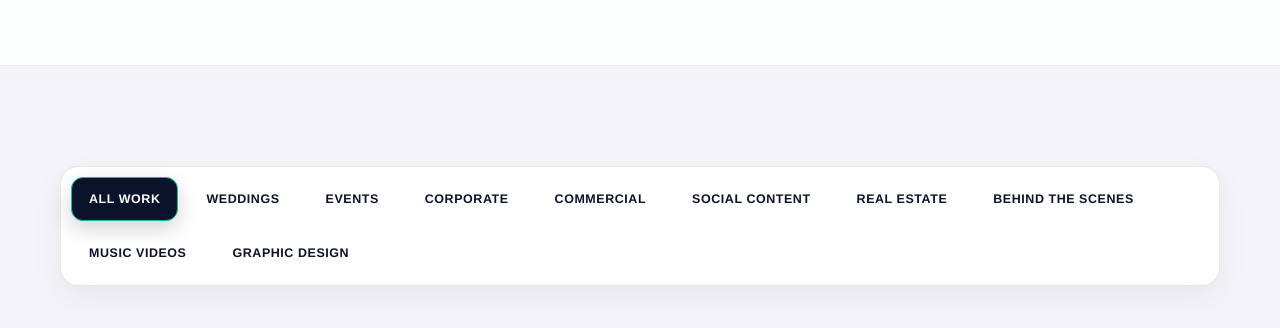
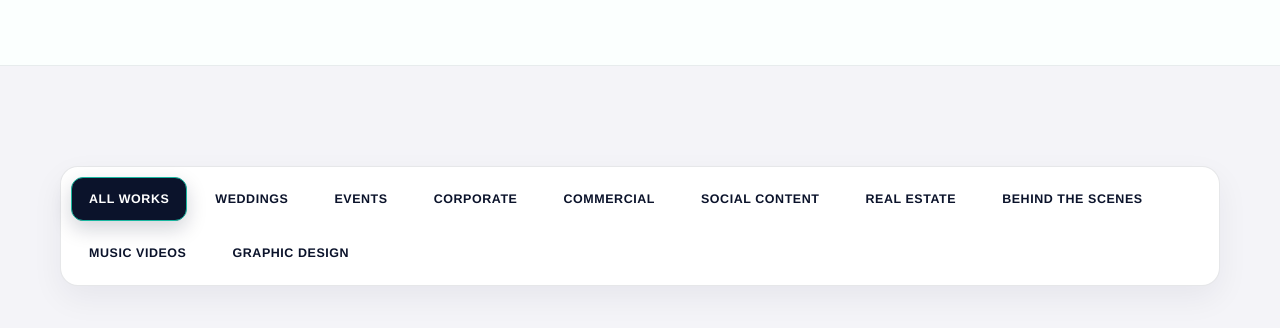
Before and after one commit to andysp-pixel/director-andysp, a plain HTML site: page portfolio.html in a window 1280 px wide. Shown: the part 414-742 px from the top of the page. Drawn offline with Linux system fonts and the light colour scheme; grey boxes are pictures that could not be loaded.

Commit message:
Fix typo in button label from 'All Work' to 'All Works'

```diff
--- a/portfolio.html
+++ b/portfolio.html
@@ -34,7 +34,7 @@
     <section class="section">
       <div class="container">
         <div class="filters" aria-label="Filter portfolio projects">
-          <button class="filter-btn active" type="button" data-filter="all" aria-pressed="true">All Work</button>
+          <button class="filter-btn active" type="button" data-filter="all" aria-pressed="true">All Works</button>
           <button class="filter-btn" type="button" data-filter="weddings">Weddings</button>
           <button class="filter-btn" type="button" data-filter="events">Events</button>
           <button class="filter-btn" type="button" data-filter="corporate">Corporate</button>
```
